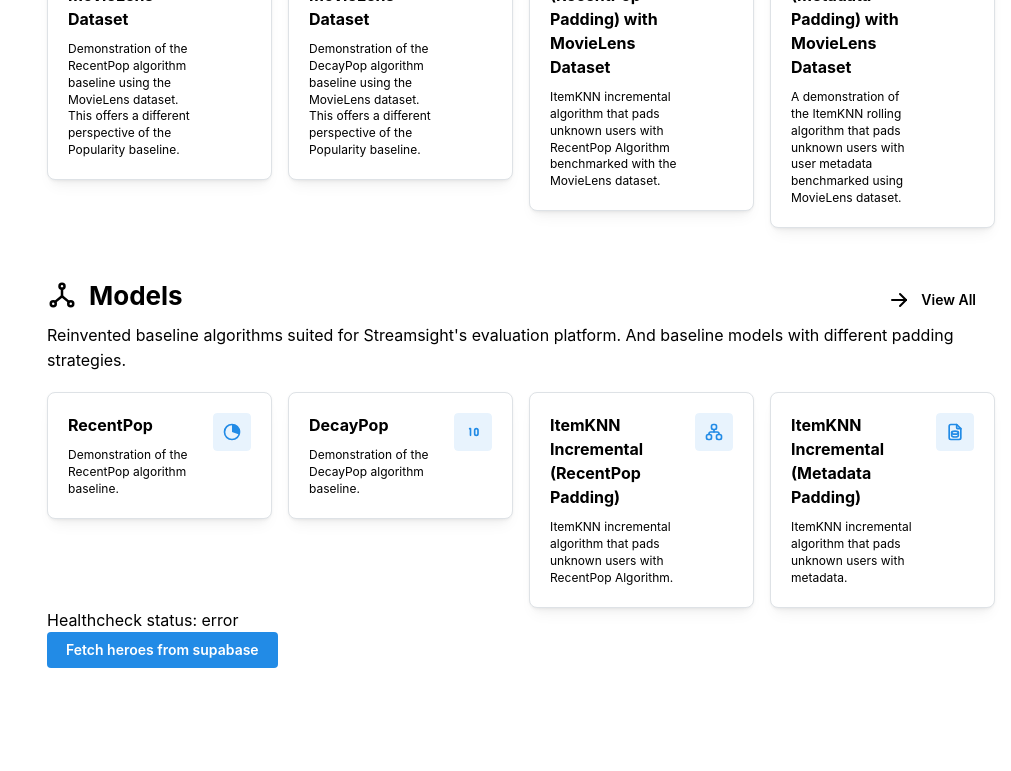
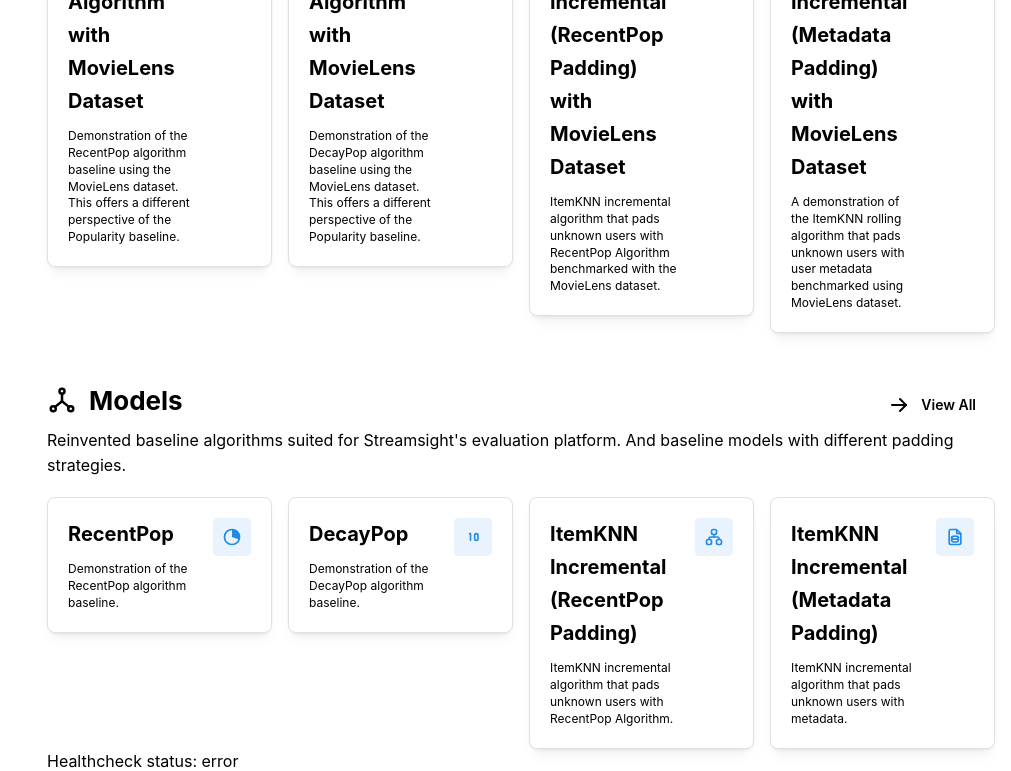
Before and after one commit to suenalaba/streamsight-ui, a Next.js app in the folder client/: page / in a window 1280 px wide. Shown: the part 2000-2771 px from the top of the page, without its empty margins (269-1280 px from the left). Before the commit the page ends 2684 px from the top, so only its background shows below. Built offline with nearby package versions, Linux system fonts and the light colour scheme; no server answers; what ag-grid-community would draw is missing.

Commit message:
feat: seo enhancement (#325)

```diff
--- a/client/src/app/layout.tsx
+++ b/client/src/app/layout.tsx
@@ -24,6 +24,8 @@
 export default function RootLayout({ children }: { children: React.ReactNode }) {
   return (
     <html lang="en" suppressHydrationWarning>
+      <title>Streamsight</title>
+      <meta name="Streamsight" content="Toolkit for offline evaluation of recommender system." />
       <head>
         <ColorSchemeScript />
       </head>
--- a/client/src/app/page.tsx
+++ b/client/src/app/page.tsx
@@ -34,7 +34,9 @@
     <>
       <Welcome />
       <Text>{`Healthcheck status: ${status}`}</Text>
-      <Button onClick={fetchHeroes}>Fetch heroes from supabase</Button>
+      <Button color="rgba(0, 61, 245, 1)" onClick={fetchHeroes}>
+        Fetch heroes from supabase
+      </Button>
     </>
   );
 }
--- a/client/src/components/Cards/WelcomePageCard.tsx
+++ b/client/src/components/Cards/WelcomePageCard.tsx
@@ -1,5 +1,5 @@
 import React from 'react';
-import { Avatar, Card, Flex, Image, Text, Title } from '@mantine/core';
+import { Avatar, Card, Flex, Image, Text } from '@mantine/core';
 
 interface WelcomePageCardProps {
   title: string;
@@ -37,9 +37,9 @@
     <Card shadow="sm" padding="lg" radius="md" withBorder component="a" href={href} target="_blank">
       <Flex align="flex-start" wrap="wrap" gap="md">
         <Flex direction="column" style={{ flex: 1, minWidth: 0 }}>
-          <Title order={5} mb={10}>
+          <Text size="xl" fw={700} mb={10}>
             {title}
-          </Title>
+          </Text>
           <Text size="xs">{description}</Text>
         </Flex>
         {imageDisplay()}
--- a/client/src/components/UserDisplay/UserDisplay.tsx
+++ b/client/src/components/UserDisplay/UserDisplay.tsx
@@ -1,9 +1,9 @@
 import { forwardRef, useEffect } from 'react';
 import { IconChevronRight, IconLogout } from '@tabler/icons-react';
 import { Avatar, Button, Group, Menu, rem, Text, UnstyledButton } from '@mantine/core';
+import { createClient } from '../../../utils/supabase/client';
+import { login } from '../../login';
 import { useAuth } from '../../providers/AuthProvider';
-import { login } from '../../login';
-import { createClient } from '../../../utils/supabase/client';
 
 interface UserButtonProps extends React.ComponentPropsWithoutRef<'button'> {
   image: string;
@@ -87,7 +87,7 @@
           </Menu.Dropdown>
         </Menu>
       ) : (
-        <Button onClick={login} variant="filled">
+        <Button onClick={login} variant="filled" color="rgba(0, 61, 245, 1)">
           Login
         </Button>
       )}
```
